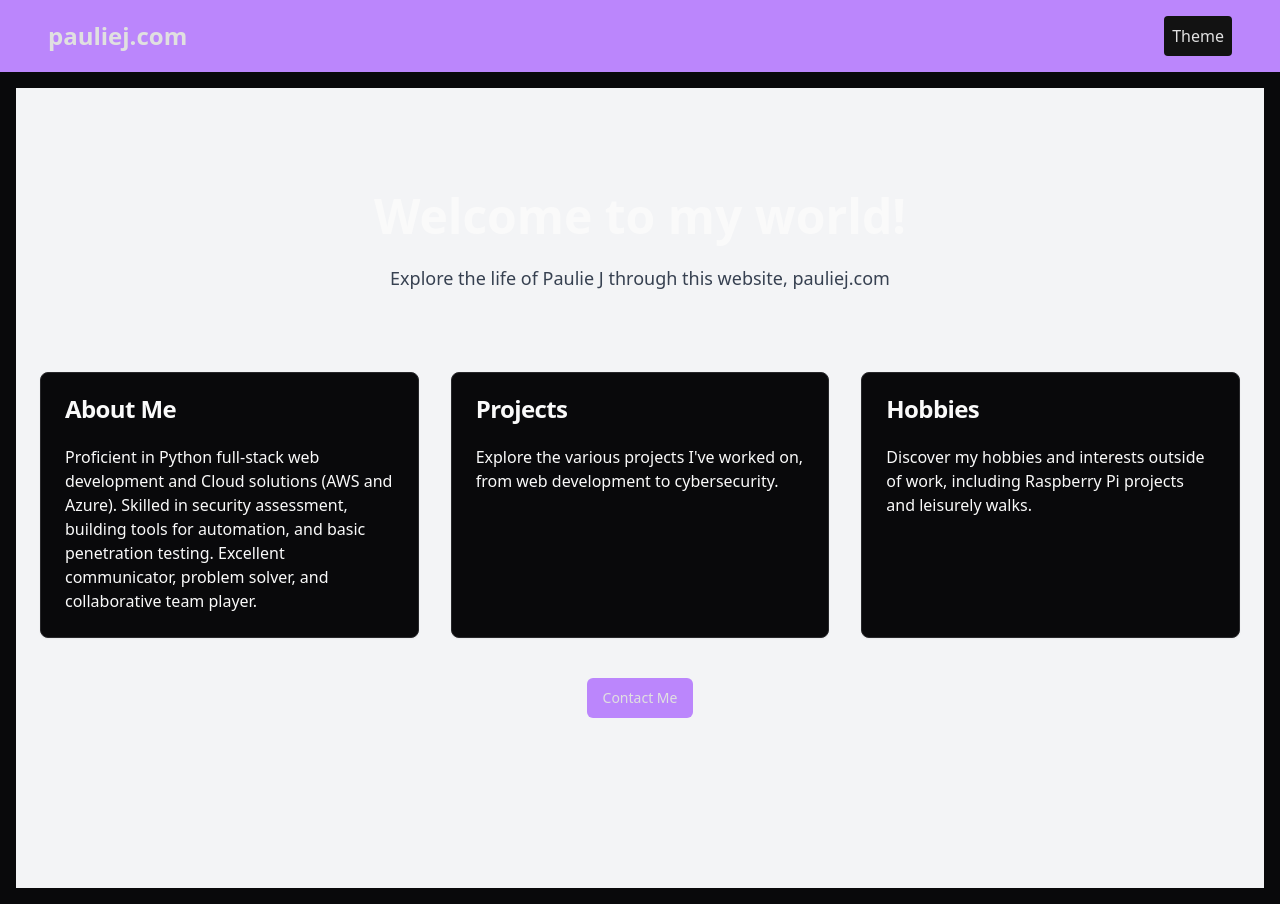
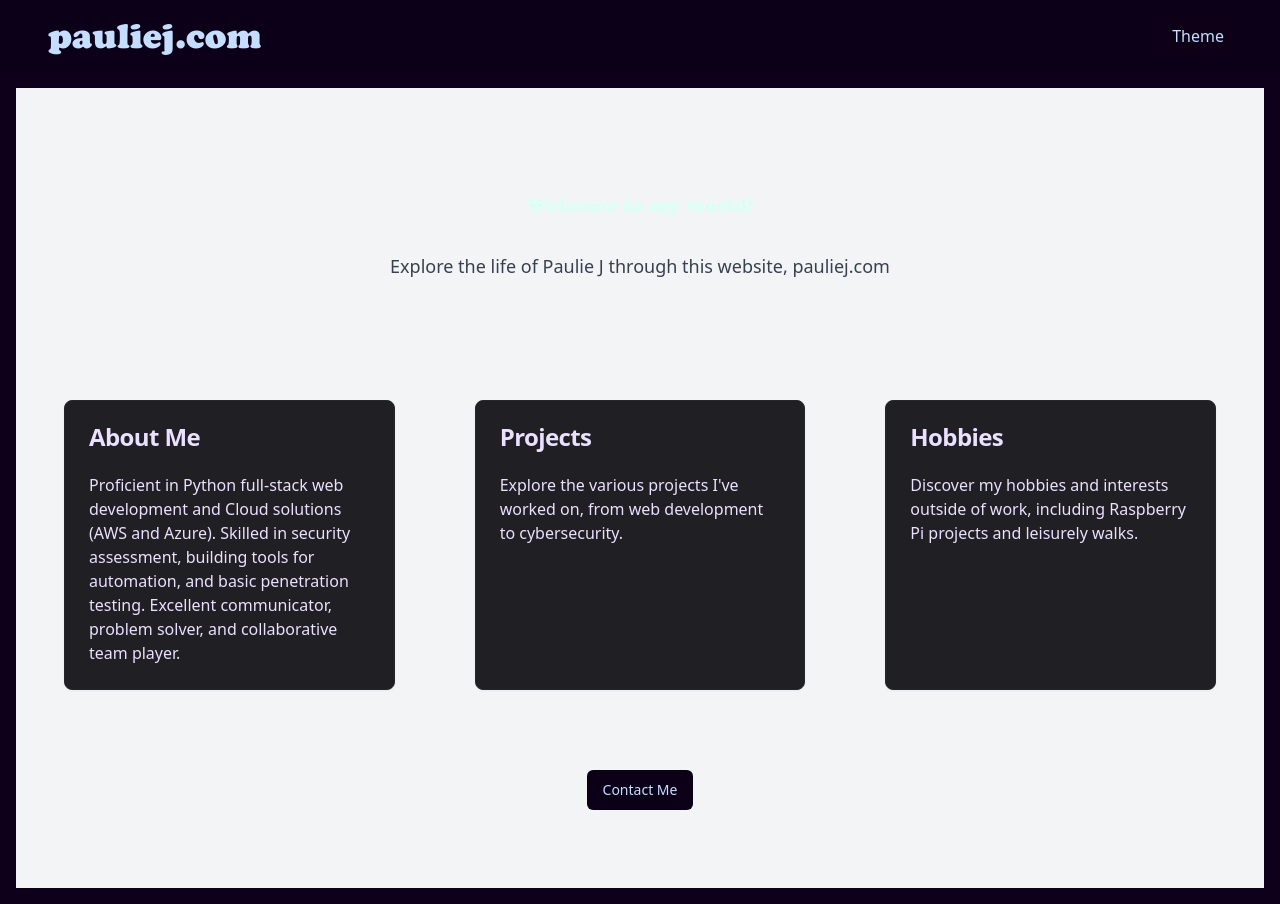
Before and after one commit to pauli3j/pauliej, a Next.js app in the folder frontend/: page / in a window 1280 px wide. Built offline with nearby package versions, Linux system fonts and the light colour scheme.

Commit message:
Man in the store getting kanye fresh

```diff
--- a/frontend/components/Layout.jsx
+++ b/frontend/components/Layout.jsx
@@ -20,11 +20,11 @@ const Layout = ({ children }) => {
   return (
     <div className="min-h-screen bg-background text-foreground">
       <nav className="bg-gray-800 p-4 dark:bg-darkaccent">
-        <div className="container mx-auto flex justify-between items-center">
-          <h1 className="text-2xl font-bold text-white dark:text-darktext">pauliej.com</h1>
+        <div className="container mx-auto justify-between items-center flex flex-col sm:flex-row sm:justify-left justify-center text-center sm:text-left">
+          <h1 className="text-4xl font-coop text-white dark:text-darktext">pauliej.com</h1>
           <button
             onClick={toggleDarkMode}
-            className="p-2 bg-gray-300 dark:bg-darkbg text-black dark:text-darktext rounded"
+            className="p-2 bg-gray-300 dark:bg-darkbg text-black dark:text-darktext rounded invisible sm:visible"
           >
             Theme
           </button>
--- a/frontend/components/ui/card.jsx
+++ b/frontend/components/ui/card.jsx
@@ -5,7 +5,7 @@ import { cn } from "@/lib/utils"
 const Card = React.forwardRef(({ className, ...props }, ref) => (
   <div
     ref={ref}
-    className={cn("rounded-lg border bg-card text-card-foreground shadow-sm", className)}
+    className={cn("rounded-lg border bg-card text-card-foreground shadow-sm m-6", className)}
     {...props} />
 ))
 Card.displayName = "Card"
--- a/frontend/src/pages/index.js
+++ b/frontend/src/pages/index.js
@@ -13,9 +13,9 @@ import {
   export default function Home() {
     return (
       <div className="min-h-screen bg-gray-100 p-6">
-        <div className="max-w-7xl mx-auto">
+        <div className="max-w-7xl mx-auto space-y-4">
           <header className="text-center py-20">
-            <h1 className="text-5xl font-bold mb-6">Welcome to my world!</h1>
+            <h1 className="text-xl font-coop mb-8">Welcome to my world!</h1>
             <p className="text-lg text-gray-700">Explore the life of Paulie J through this website, pauliej.com</p>
           </header>
 
--- a/frontend/src/styles/globals.css
+++ b/frontend/src/styles/globals.css
@@ -32,12 +32,12 @@
   }
 
   .dark {
-    --background: 240 10% 3.9%;
-    --foreground: 0 0% 98%;
-    --card: 240 10% 3.9%;
-    --card-foreground: 0 0% 98%;
-    --popover: 240 10% 3.9%;
-    --popover-foreground: 0 0% 98%;
+    --background: 274 100% 5%;
+    --foreground: 163 100% 93%;
+    --card: 259 7% 13%;
+    --card-foreground: 259 100% 94%;
+    --popover: 259 7% 13%;
+    --popover-foreground: 259 100% 94%;
     --primary: 0 0% 98%;
     --primary-foreground: 240 5.9% 10%;
     --secondary: 240 3.7% 15.9%;
@@ -71,3 +71,13 @@ button {
 .dark button {
   @apply bg-darkaccent text-darktext;
 }
+
+@font-face {
+  font-family: 'Cooper Black';
+  src: url(/fonts/COOPBL.woff) format('woff');
+  font-style: normal;
+  font-weight: 400;
+}
+.coop {
+  font-family: 'Cooper Black', sans-serif;
+}
--- a/frontend/tailwind.config.js
+++ b/frontend/tailwind.config.js
@@ -20,9 +20,10 @@ module.exports = {
     },
     extend: {
       colors: {
-        darkbg: '#121212',
-        darktext: '#e0e0e0',
-        darkaccent: '#bb86fc',
+        darkbg: '#0d0017',
+        darktext: '#c5deff',
+        darktextaccent: '#8e90ff',
+        darkaccent: '#0c0019',
         border: "hsl(var(--border))",
         input: "hsl(var(--input))",
         ring: "hsl(var(--ring))",
@@ -76,6 +77,9 @@ module.exports = {
         "accordion-down": "accordion-down 0.2s ease-out",
         "accordion-up": "accordion-up 0.2s ease-out",
       },
+      fontFamily: {
+        coop: 'Cooper Black, sans-serif',
+      },
     },
   },
   plugins: [require("tailwindcss-animate")],
```
Also changed, not shown: frontend/public/fonts/COOPBL.woff (added).
